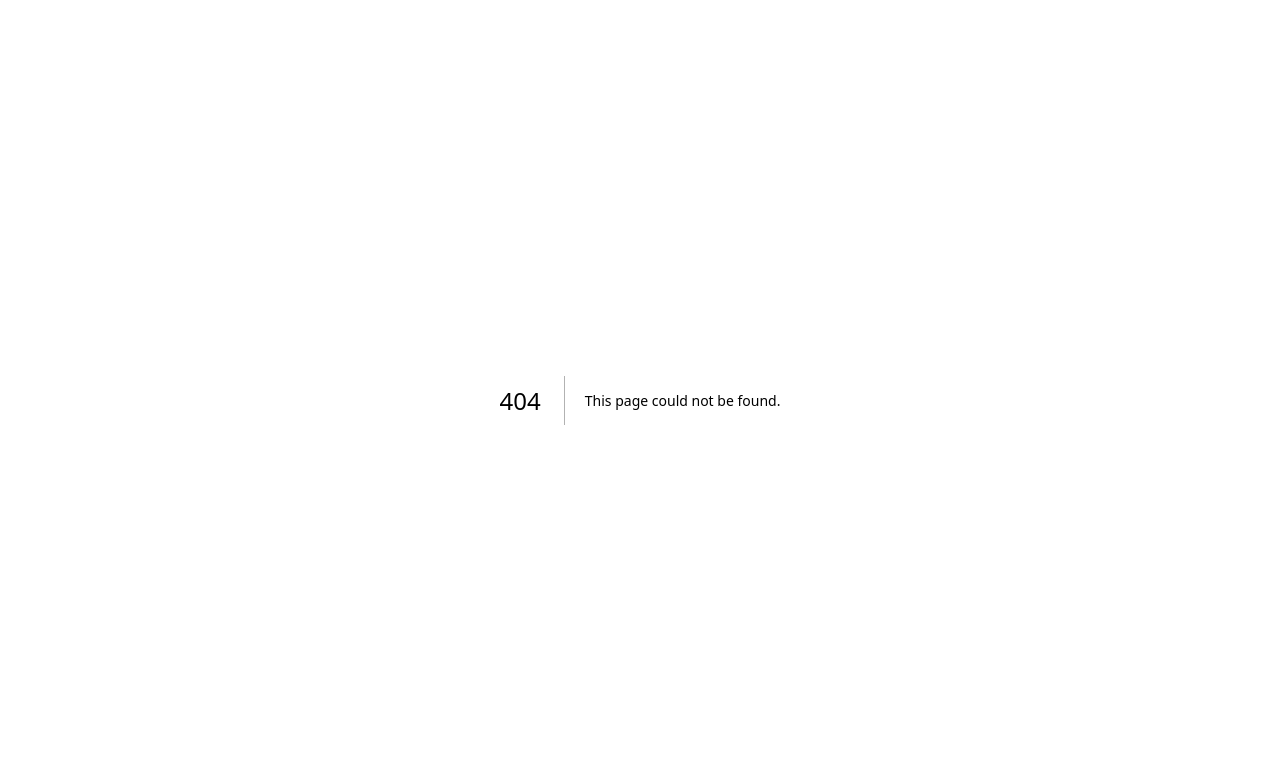
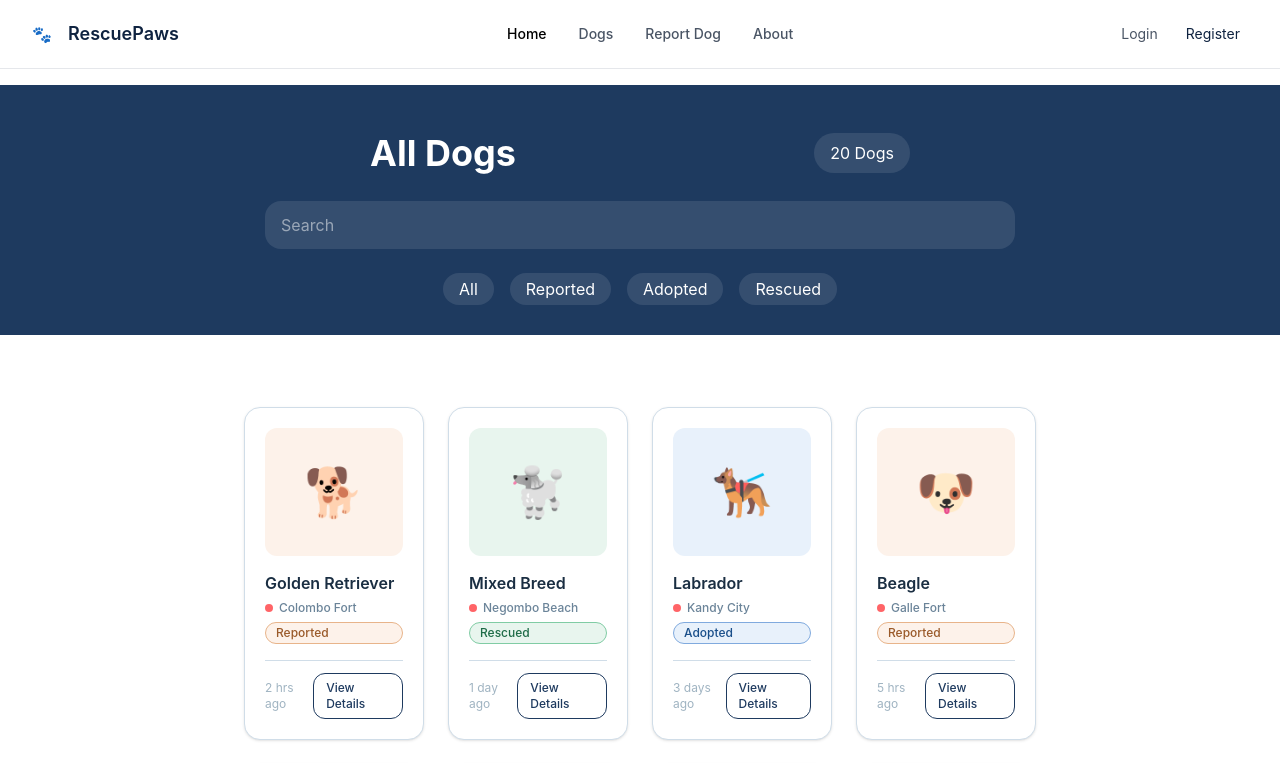
Before and after one commit to DHARAKA-METH/RescuePaws, a Next.js app in the folder rescuepaws-frontend/: page /dogs in a window 1280 px wide. Before the commit this address had no page. Shown: the top 763 px of the page. Built offline with nearby package versions, Linux system fonts and the light colour scheme.

Commit message:
implement dogs page ui

```diff
--- /dev/null
+++ b/rescuepaws-frontend/app/(root)/dogs/page.jsx
@@ -0,0 +1,80 @@
+import DogCard from '@/component/Cart/DogCard';
+import Navbar from '@/component/NavBar';
+import { TagCart } from '@/constants/Stats'
+import React from 'react'
+
+const page = () => {
+
+
+    const dogs = [
+        { id: "1", name: "Golden Retriever", location: "Colombo Fort", status: "Reported", time: "2 hrs ago" },
+        { id: "2", name: "Mixed Breed", location: "Negombo Beach", status: "Rescued", time: "1 day ago" },
+        { id: "3", name: "Labrador", location: "Kandy City", status: "Adopted", time: "3 days ago" },
+        { id: "4", name: "Beagle", location: "Galle Fort", status: "Reported", time: "5 hrs ago" },
+        { id: "5", name: "German Shepherd", location: "Matara Town", status: "Rescued", time: "2 days ago" },
+        { id: "6", name: "Poodle", location: "Kurunegala", status: "Reported", time: "7 hrs ago" },
+        { id: "7", name: "Bulldog", location: "Anuradhapura", status: "Adopted", time: "4 days ago" },
+        { id: "8", name: "Mixed Breed", location: "Jaffna Market", status: "Reported", time: "3 hrs ago" },
+        { id: "9", name: "Golden Retriever", location: "Batticaloa Beach", status: "Rescued", time: "12 hrs ago" },
+        { id: "10", name: "Labrador", location: "Trincomalee Port", status: "Adopted", time: "5 days ago" },
+        { id: "11", name: "Beagle", location: "Nuwara Eliya", status: "Reported", time: "8 hrs ago" },
+        { id: "12", name: "Mixed Breed", location: "Kalutara Bridge", status: "Rescued", time: "1 day ago" },
+        { id: "13", name: "Poodle", location: "Ratnapura", status: "Reported", time: "6 hrs ago" },
+        { id: "14", name: "German Shepherd", location: "Badulla Town", status: "Adopted", time: "2 days ago" },
+        { id: "15", name: "Golden Retriever", location: "Panadura", status: "Reported", time: "9 hrs ago" },
+        { id: "16", name: "Mixed Breed", location: "Moratuwa", status: "Rescued", time: "11 hrs ago" },
+        { id: "17", name: "Bulldog", location: "Polonnaruwa", status: "Reported", time: "4 hrs ago" },
+        { id: "18", name: "Labrador", location: "Hambantota", status: "Adopted", time: "6 days ago" },
+        { id: "19", name: "Beagle", location: "Chilaw", status: "Reported", time: "10 hrs ago" },
+        { id: "20", name: "Mixed Breed", location: "Puttalam", status: "Rescued", time: "2 days ago" },
+    ];
+    let value = dogs.length
+
+
+
+    return (
+        <div className='w-full min-h-screen flex flex-col gap-4'>
+            <Navbar />
+            <section className='bg-navy text-white w-full h-[250px] flex flex-col px-12 md:px-18 py-12 gap-4'>
+                <div className=' flex flex-col md:flex-row justify-evenly' >
+                    <h2 className='md:text-4xl text-2xl font-bold'>All Dogs</h2>
+                    <p className='pl-4 pr-4 pt-1 pb-1 bg-white/10 rounded-full flex justify-center items-center'>{value} Dogs</p>
+                </div>
+                <div className='flex justify-center items-center mt-3'>
+
+                    <div className='flex justify-center items-center w-[750px] bg-white/10 h-12 rounded-2xl'>
+                        <input type="text" placeholder='Search' className='w-[750px] h-12 rounded-2xl px-4 ' />
+                    </div>
+                </div>
+                <div className='flex justify-center items-center mt-2 gap-4'>
+                    {TagCart.map((item) => (
+                        <p key={item.value} className='pl-4 pr-4 pt-1 pb-1 bg-white/10 rounded-full flex justify-center items-center'>{item.value}</p>
+                    ))}
+
+
+
+
+                </div>
+            </section>
+            <div className='flex justify-center items-center mt-2 gap-4  px-12 md:px-18 py-12'>
+
+
+                <div className="grid grid-cols-1 sm:grid-cols-4 gap-6">
+                    {dogs.map((dog, i) => (
+                        <div
+                            key={dog.id}
+                            className="animate-slide-up"
+                            style={{ animationDelay: `${i * 80}ms` }}
+                        >
+                            <DogCard {...dog} />
+                        </div>
+                    ))}
+                </div>
+
+
+            </div>
+        </div>
+    )
+}
+
+export default page
--- a/rescuepaws-frontend/constants/Stats.js
+++ b/rescuepaws-frontend/constants/Stats.js
@@ -5,8 +5,9 @@ export const STATS = [
   { value: '2,104', label: 'Volunteers',  color: 'text-adopted-accent' },
 ]
 
-export const STEPS = [
-  { num:'1', icon:'📍', title:'Report a Dog',   desc:'Spot a stray? Submit a report with location and photo in seconds.' },
-  { num:'2', icon:'🔍', title:'Admin Reviews',  desc:'Our team verifies and dispatches a rescue team nearby.' },
-  { num:'3', icon:'🏠', title:'Rescue & Update',desc:'Dog is rescued. Status is updated. Community is notified.' },
+export const TagCart =[
+  {value: 'All', label: 'All'},
+  {value: 'Reported', label: 'Reported'},
+  {value: 'Adopted', label: 'Adopted'},
+  {value: 'Rescued', label: 'Rescued'},
 ]
```
